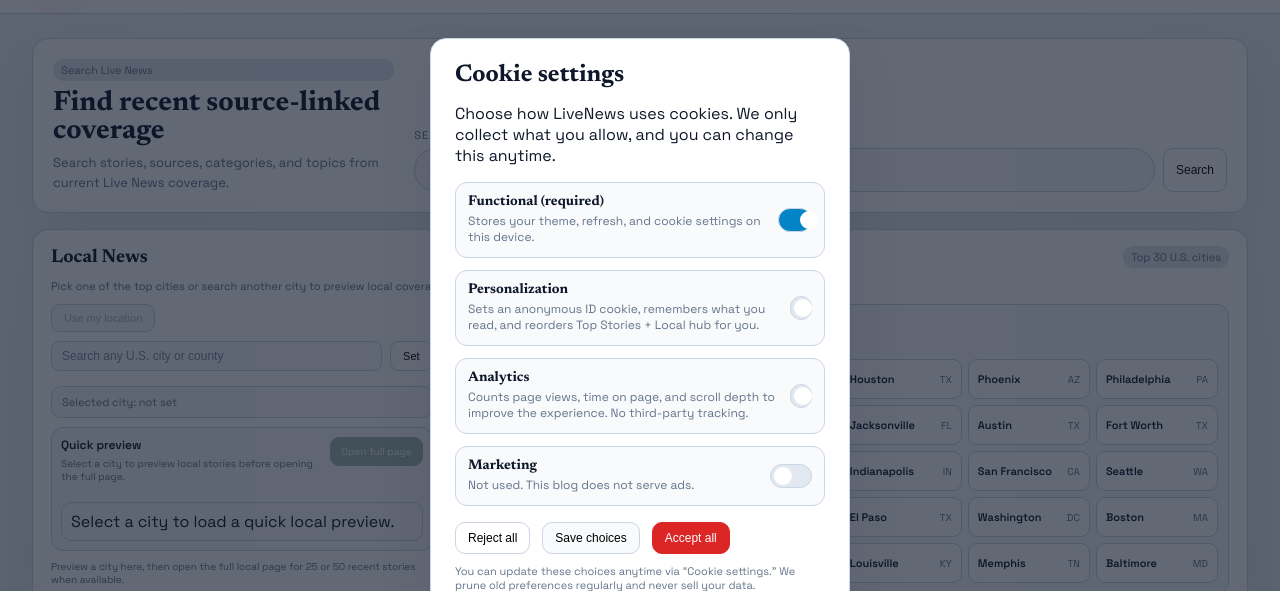
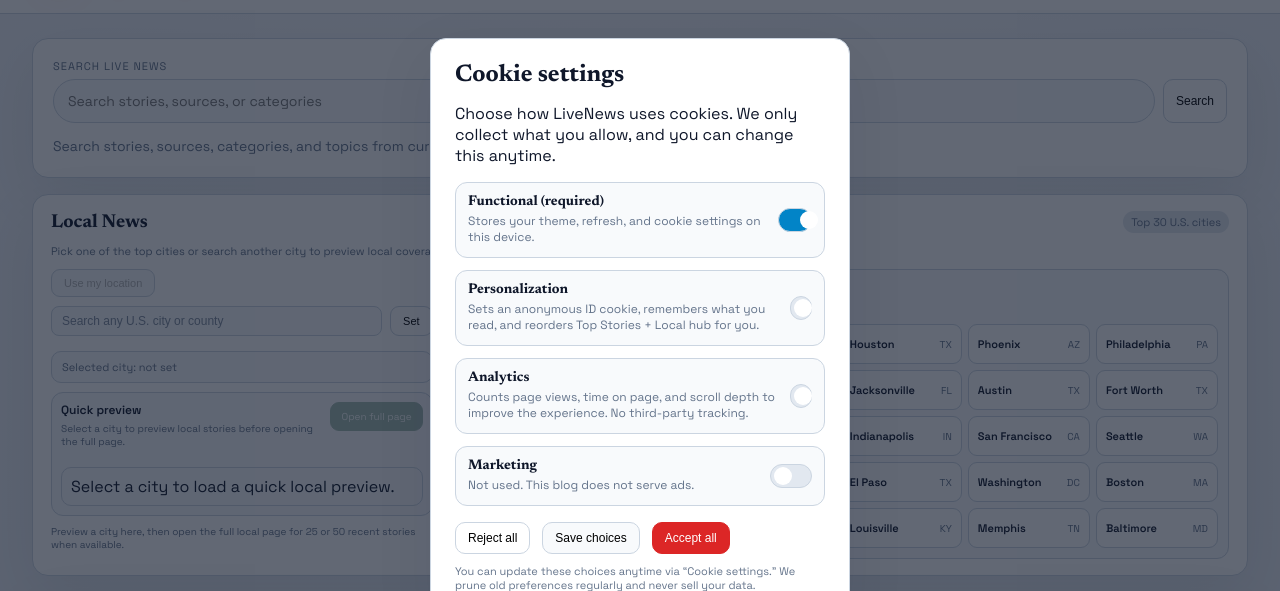
Before and after one commit to tobot101/LiveNews, a website: page public/index.html in a window 1280 px wide. Shown: the part 73-664 px from the top of the page. Drawn offline with Linux system fonts and the light colour scheme; no server answers.

Commit message:
Refine homepage search panel layout

```diff
--- a/public/index.html
+++ b/public/index.html
@@ -122,13 +122,6 @@
     <main class="layout layout-single">
       <section class="main-col">
         <section class="panel home-search-panel" aria-label="Search Live News">
-          <div class="home-search-copy">
-            <span class="tag">Search Live News</span>
-            <h2>Find recent source-linked coverage</h2>
-            <p>
-              Search stories, sources, categories, and topics from current Live News coverage.
-            </p>
-          </div>
           <form class="site-search home-search-form" id="siteSearchForm" role="search">
             <label class="control-label" for="siteSearch">Search Live News</label>
             <div class="site-search-row">
@@ -147,6 +140,9 @@
               <button class="btn ghost" type="submit">Search</button>
             </div>
           </form>
+          <p class="home-search-note">
+            Search stories, sources, categories, and topics from current Live News coverage.
+          </p>
         </section>
 
         <section class="lead-news-band" id="leadStory" aria-label="Lead news story"></section>
--- a/public/styles.css
+++ b/public/styles.css
@@ -434,30 +434,21 @@ html[data-theme="night"] .brand {
 
 .home-search-panel {
   display: grid;
-  grid-template-columns: minmax(220px, 0.42fr) minmax(0, 1fr);
-  gap: 20px;
-  align-items: end;
+  grid-template-columns: 1fr;
+  gap: 12px;
+  align-items: stretch;
   margin-bottom: 16px;
   background:
     radial-gradient(circle at 10% 0%, rgba(2, 132, 199, 0.1), transparent 34%),
     var(--surface);
 }
 
-.home-search-copy {
-  display: grid;
-  gap: 8px;
-}
-
-.home-search-copy h2 {
-  margin: 0;
-  font-size: 28px;
-}
-
-.home-search-copy p {
-  margin: 0;
-  color: var(--text-muted);
-  font-size: 13px;
-  line-height: 1.5;
+.home-search-note {
+  margin: 0;
+  width: 100%;
+  color: var(--text-muted);
+  font-size: 14px;
+  line-height: 1.6;
 }
 
 .home-search-form {
@@ -1769,11 +1760,6 @@ html[data-theme="night"] .brand {
     grid-template-columns: 1fr;
   }
 
-  .home-search-panel {
-    grid-template-columns: 1fr;
-    align-items: stretch;
-  }
-
   .story-visual-lead {
     min-height: 190px;
   }
```
